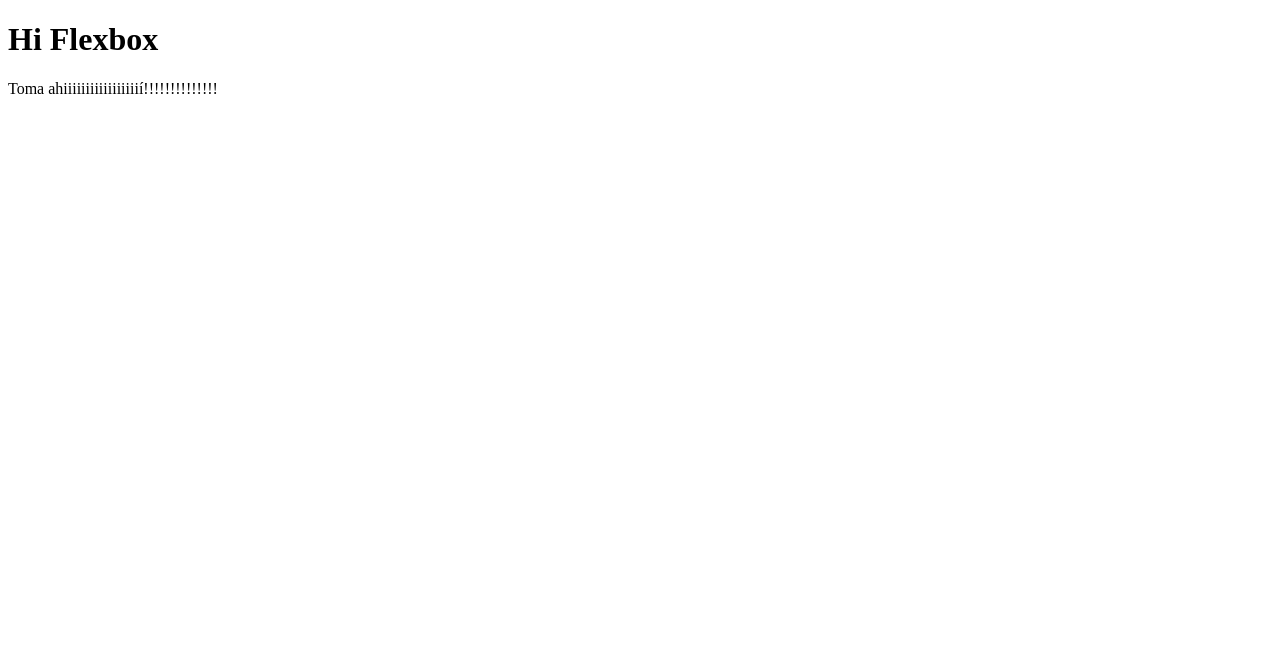
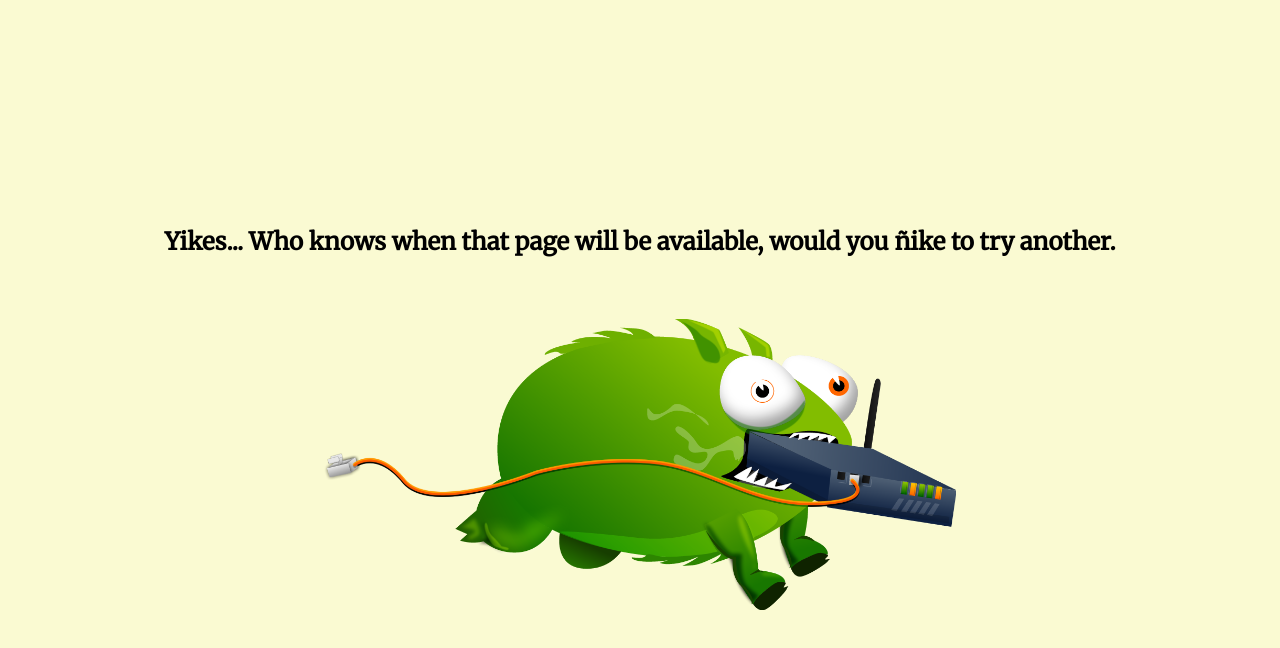
Before and after one commit to Kony-ko/flexbox-course, a website: page index.html in a window 1280 px wide. Drawn offline with Linux system fonts and the light colour scheme.

```diff
--- a/index.html
+++ b/index.html
@@ -4,11 +4,41 @@
     <meta charset="UTF-8">
     <meta http-equiv="X-UA-Compatible" content="IE=edge">
     <meta name="viewport" content="width=device-width, initial-scale=1.0">
-    <title>Document</title>
+    <title>Error Page</title>
+
+    <link href="https://fonts.googleapis.com/css2?family=Merriweather&display=swap" rel="stylesheet">
+
+    <style>
+        body {
+            background-color: lightgoldenrodyellow;
+        }
+
+        .error_wrapper {
+            display: flex;
+            justify-content: center;
+            align-items: center;
+            height: 100vh;
+            flex-direction: column;
+        }
+
+        .error_wrapper > .error_heading {
+            margin-bottom: 42px;
+            font-family: 'Merriweather', serif;
+        }
+
+        img {
+            width: 50%;
+        }
+    </style>
+
 </head>
 <body>
-    <h1>Hi Flexbox</h1>
+    <div class="error_wrapper">
+        <div class="error_heading">
+            <h2>Yikes... Who knows when that page will be available, would you ñike to try another.</h2>
+        </div>
 
-    <p>Toma ahiiiiiiiiiiiiiiiiií!!!!!!!!!!!!!!</p>
+        <img src="tbot.png" alt="">
+    </div>
 </body>
 </html>
```
Also changed, not shown: tbot.png (added).
